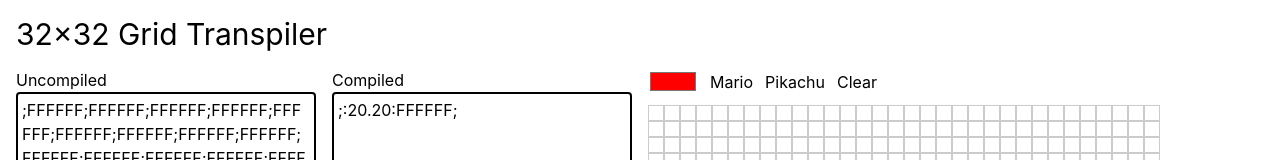
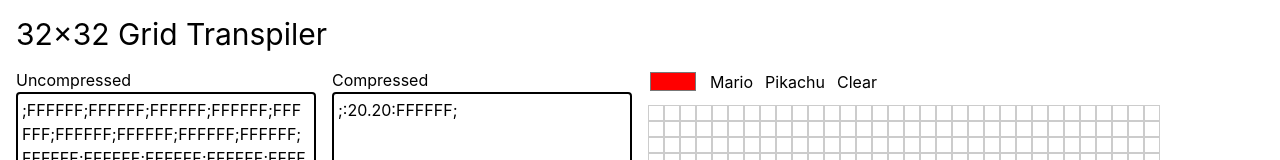
Before and after one commit to Arczius/picture-compression-demo, a React (Vite) app: page / in a window 1280 px wide. Shown: the top 160 px of the page. Built offline with nearby package versions, Linux system fonts and the light colour scheme.

Commit message:
changed the name *again*

```diff
--- a/src/App.tsx
+++ b/src/App.tsx
@@ -81,7 +81,7 @@ export default function App() {
             <h1 className="text-3xl pb-4">32×32 Grid Transpiler</h1>
             <div className="grid grid-cols-4 gap-4">
                 <div>
-                    <h3>Uncompiled</h3>
+                    <h3>Uncompressed</h3>
                     <textarea
                         value={untranspiled}
                         readOnly
@@ -92,7 +92,7 @@ export default function App() {
                 </div>
 
                 <div>
-                    <h3>Compiled</h3>
+                    <h3>Compressed</h3>
                     <textarea
                         value={transpiled}
                         readOnly
```
